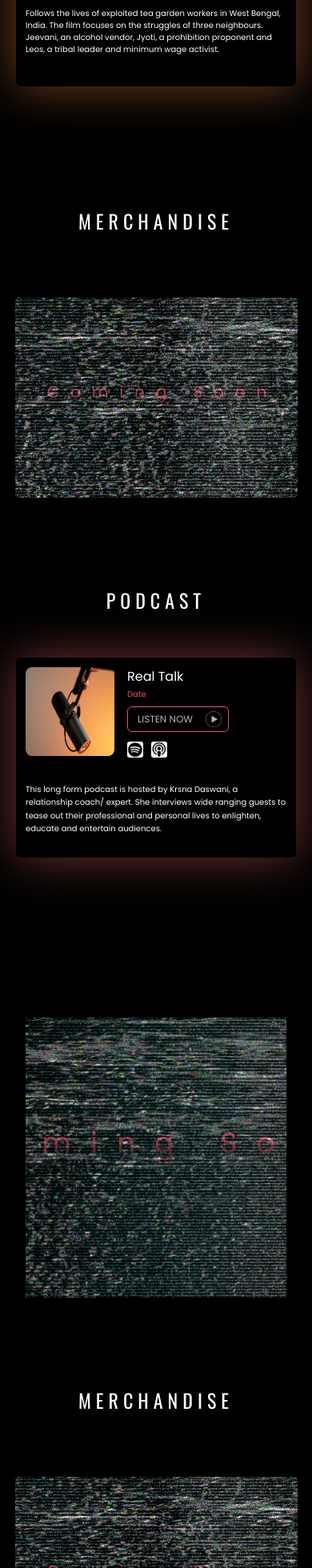
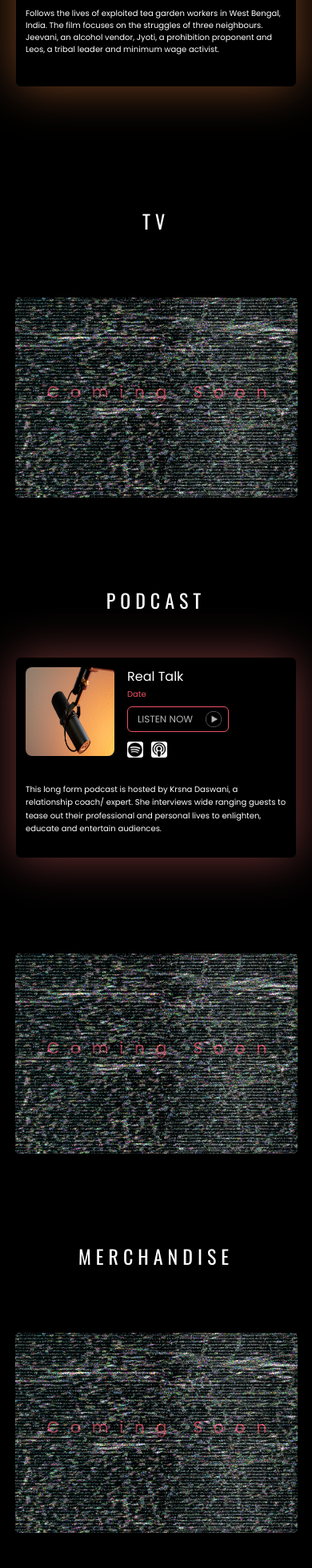
Before and after one commit to Ashutoshkr23/boys-played-well, a Next.js app: page / in a window 390 px wide. Shown: the part 1458-3418 px from the top of the page at 80% size. Built offline with nearby package versions, Linux system fonts and the light colour scheme.

Commit message:
Image optimised

```diff
--- a/src/Component/Merchandise.jsx
+++ b/src/Component/Merchandise.jsx
@@ -17,7 +17,7 @@ function Merchandise() {
           <div className='md:hidden'>
               <div className=' flex flex-col my-28 text-white items-center '>
                   <h1 className='text-2xl mb-20 font-oswald tracking-light'>MERCHANDISE</h1>
-                  <img src="/assets/Images/TV/ComingSoon.png" alt="" />
+                  <Image height={250} width={353} src="/assets/Images/TV/ComingSoon.png" alt="" />
               </div>
           </div>
 
--- a/src/Component/Podcast.jsx
+++ b/src/Component/Podcast.jsx
@@ -16,11 +16,12 @@ function Podcast() {
           dropShadow={"drop-shadow-orange-2"}
         description={'This long form podcast is hosted by Krsna Daswani, a relationship coach/ expert. She interviews wide ranging guests to tease out their professional and personal lives to enlighten, educate and entertain audiences.'}
         />
-        <div className='px-8 lg:px-28 mt-40 w-full'>
-        <div className=' relative w-full h-[350px] '>
+        <div className='px-8 lg:px-28 mt-20 lg:mt-40 w-full'>
+        <div className=' relative w-full h-[350px] hidden md:block'>
           <Image layout='fill' objectFit="cover" src="/assets/Images/TV/TV.png" alt="" />
         </div>
         </div>
+        <Image height={250} width={353} src="/assets/Images/TV/ComingSoon.png" alt="" className='md:hidden' />
 
       </div>
     </div>
--- a/src/Component/Tv.jsx
+++ b/src/Component/Tv.jsx
@@ -16,8 +16,8 @@ function Tv() {
 
       <div className='md:hidden'>
         <div className=' flex flex-col my-28 text-white items-center '>
-          <h1 className='text-2xl mb-20 font-oswald tracking-light'>MERCHANDISE</h1>
-          <img src="/assets/Images/TV/ComingSoon.png" alt="" />
+          <h1 className='text-2xl mb-20 font-oswald tracking-light'>TV</h1>
+          <Image height={250} width={353} src="/assets/Images/TV/ComingSoon.png" alt="" />
         </div>
       </div>
     </div>
```
